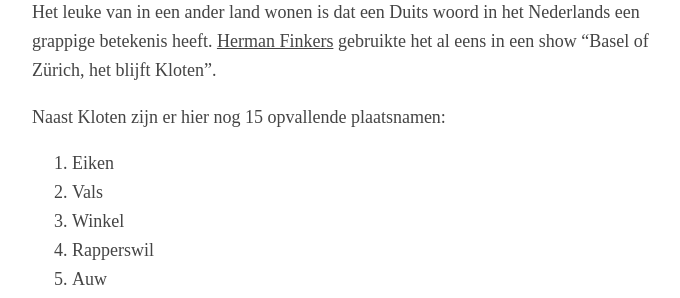
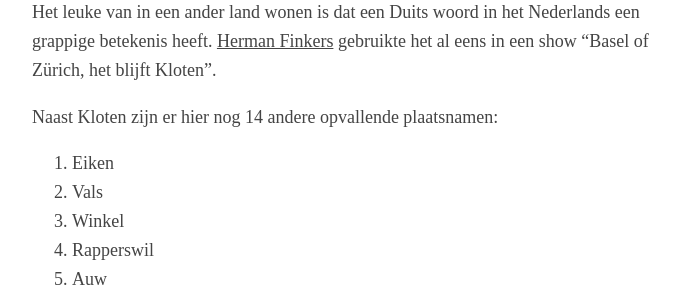
Before and after one commit to Roald87/roaldin.ch, a Jekyll site: the page built from _posts/2024-03-07-plaatsnamen.md, in a window 1280 px wide. Shown: the part 302-600 px from the top of the page, without its empty margins (283-963 px from the left). Built offline with Jekyll 4.4.1, drawn with Linux system fonts in a browser that asks for light colours; comment, search, counter and statistics services are not loaded.

Commit message:
het zijn er maar 14

```diff
--- a/_posts/2024-03-07-plaatsnamen.md
+++ b/_posts/2024-03-07-plaatsnamen.md
@@ -6,7 +6,7 @@ image: #generated/
 
 Het leuke van in een ander land wonen is dat een Duits woord in het Nederlands een grappige betekenis heeft. [Herman Finkers](https://www.youtube.com/watch?v=jWMIU2DRrK0) gebruikte het al eens in een show “Basel of Zürich, het blijft Kloten”.
 
-Naast Kloten zijn er hier nog 15 opvallende plaatsnamen:
+Naast Kloten zijn er hier nog 14 andere opvallende plaatsnamen:
 
 1. Eiken
 2. Vals
```
